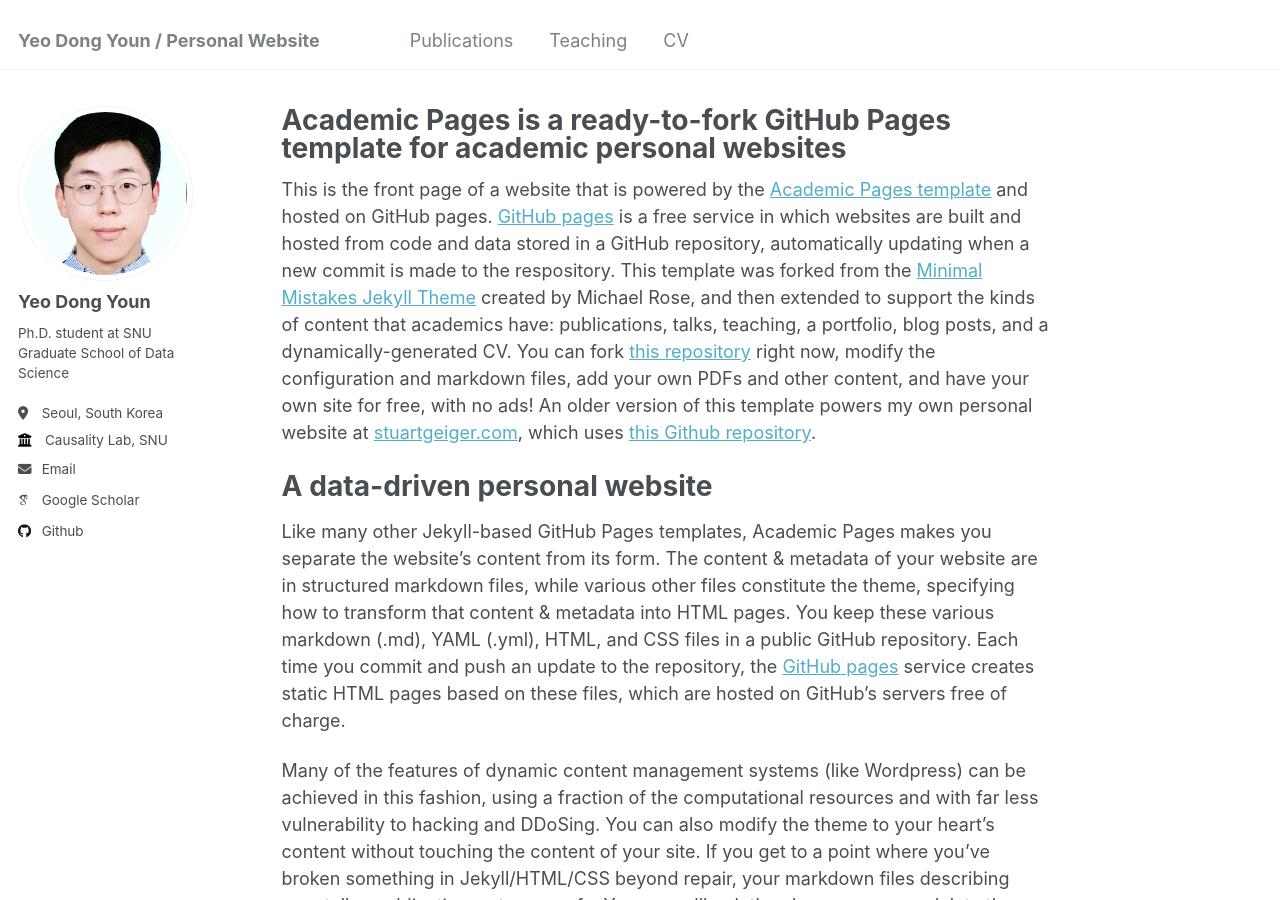
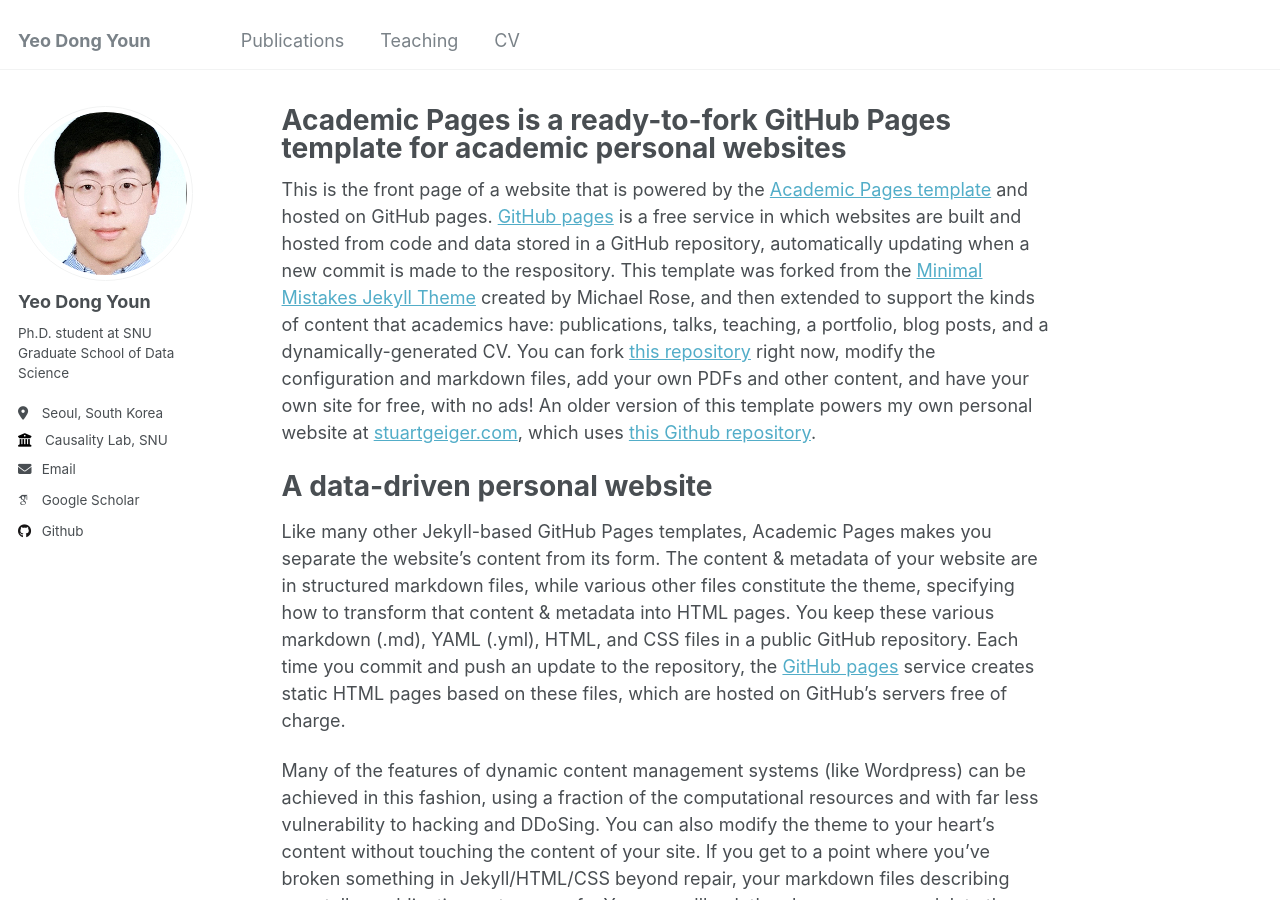
Before and after one commit to YeodongYoun1995/YeoDongYoun1995.github.io, a Jekyll site: the page built from _pages/about.md, in a window 1280 px wide and 900 px high. Built offline with Jekyll 4.4.1, drawn with Linux system fonts in a browser that asks for light colours; some web fonts are replaced.

Commit message:
Update _config.yml

```diff
--- a/_config.yml
+++ b/_config.yml
@@ -8,7 +8,7 @@
 
 # Basic Site Settings
 locale                   : "en-US"
-title                    : "Yeo Dong Youn / Personal Website"
+title                    : "Yeo Dong Youn"
 title_separator          : "-"
 name                     : &name "Yeo Dong Youn"
 description              : &description "Personal Website of Yeo Dong Youn"
```
